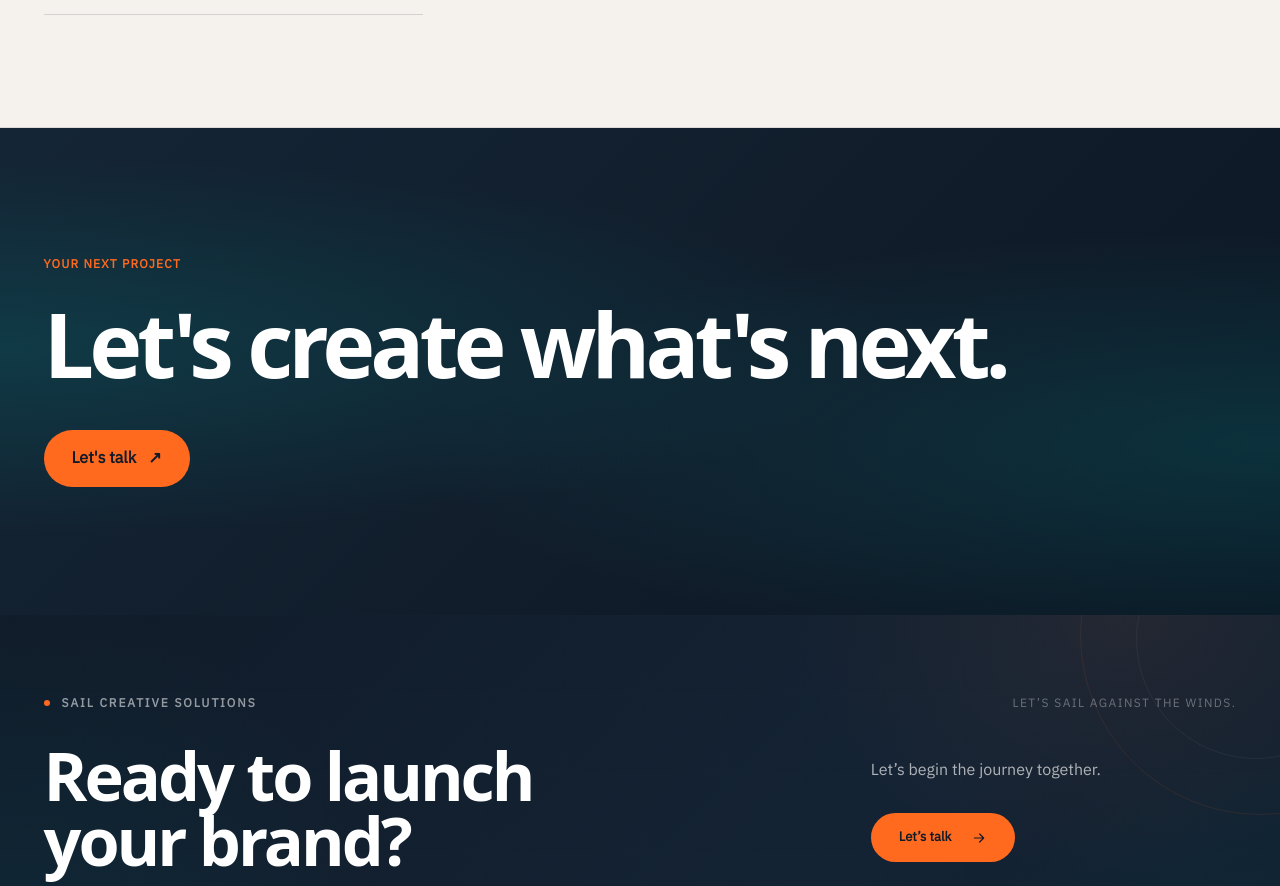
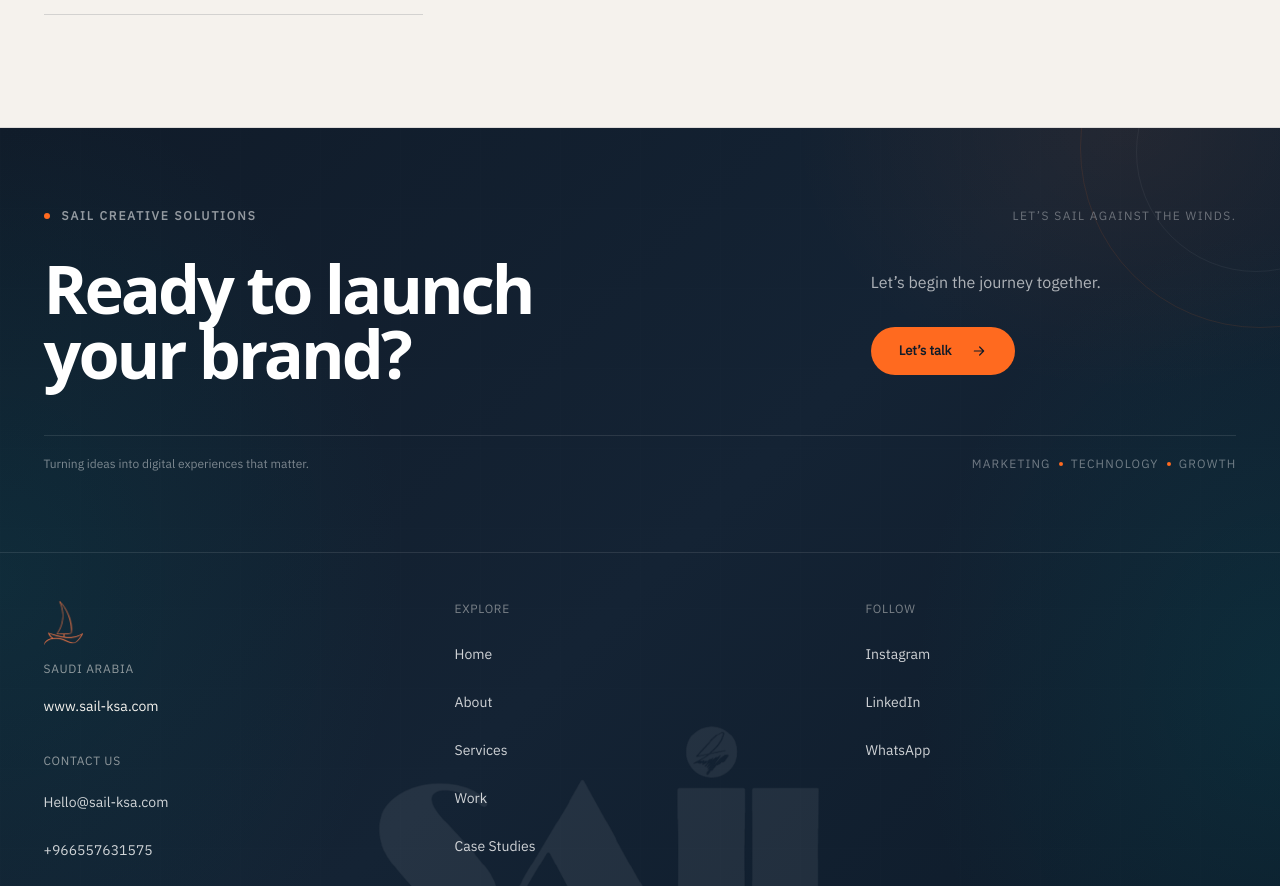
Before and after one commit to Ahmed-Y-abdelrahem/sail-creative-website, a Next.js app: page /en/case-studies in a window 1280 px wide. Shown: the part 10960-11846 px from the top of the page. Built offline with nearby package versions, Linux system fonts and the light colour scheme; no server answers.

Commit message:
Remove duplicate CTA from case studies page

```diff
--- a/src/features/case-studies/CaseStudiesPage.jsx
+++ b/src/features/case-studies/CaseStudiesPage.jsx
@@ -267,43 +267,6 @@ export default function CaseStudiesPage() {
           </section>
         ))}
       </div>
-
-      {/* FINAL CTA */}
-      <section
-        className="px-[var(--pad)] py-24 text-white sm:py-32"
-        style={{ background: gradient }}
-      >
-        <div className="mx-auto max-w-[1600px]">
-          <p className="mb-6 text-xs font-semibold uppercase tracking-widest text-[#FF6A1F]">
-            {isRTL
-              ? "مشروعك القادم"
-              : "YOUR NEXT PROJECT"}
-          </p>
-
-          <h2
-            className={
-              isRTL
-                ? "max-w-4xl text-[clamp(2.5rem,5vw,5rem)] font-bold leading-[1.5]"
-                : "display max-w-5xl text-[clamp(3rem,7vw,8rem)] leading-[1.05]"
-            }
-          >
-            {isRTL
-              ? "خلّي قصتك الجاية معانا."
-              : "Let's create what's next."}
-          </h2>
-
-          <TransitionLink
-            href={href("/contact")}
-            className="mt-10 inline-flex items-center gap-3 rounded-full bg-[#FF6A1F] px-7 py-4 font-semibold text-[#101B29] transition-transform hover:-translate-y-1"
-          >
-            {isRTL
-              ? "تواصل معنا"
-              : "Let's talk"}
-
-            <span>↗</span>
-          </TransitionLink>
-        </div>
-      </section>
     </main>
   );
 }
```
